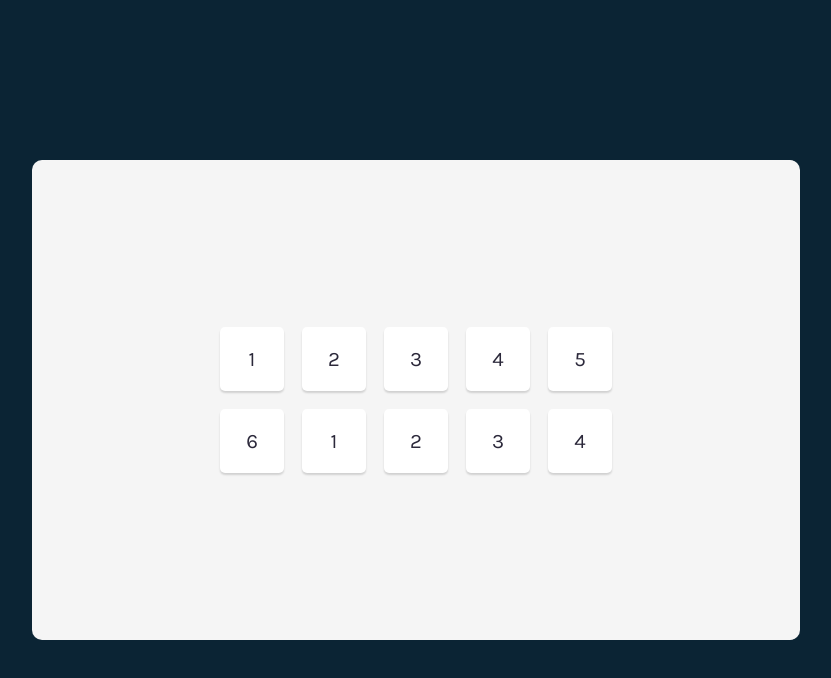
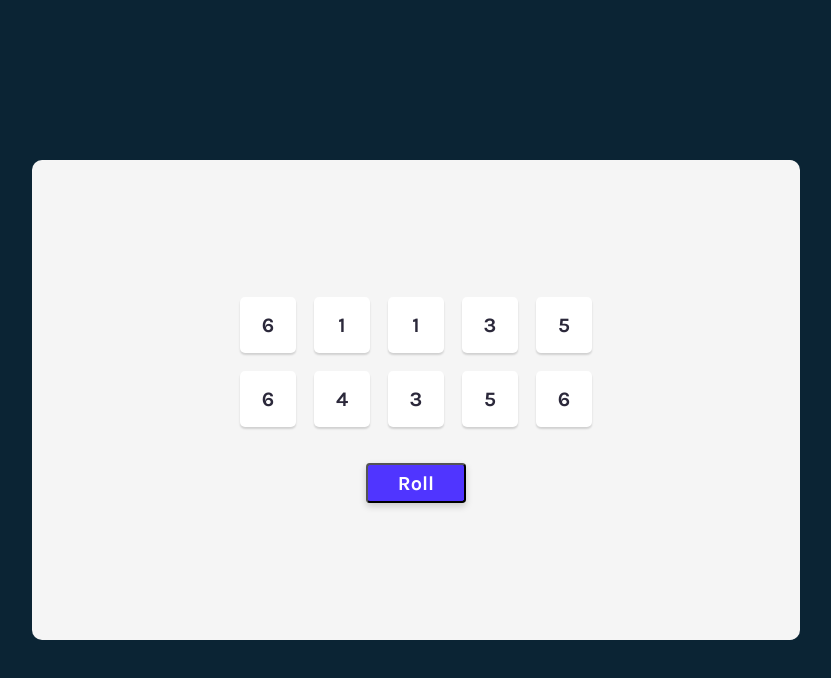
Before and after one commit to martinchakarov/tenzies, a React (Create React App) app: page / in a window 1280 px wide. Shown: the top 678 px of the page, without its empty margins (224-1055 px from the left). Built offline with nearby package versions, Linux system fonts and the light colour scheme.

Commit message:
Add Roll Dice button

```diff
--- a/src/App.jsx
+++ b/src/App.jsx
@@ -1,21 +1,32 @@
 import Die from './components/Die';
+import React from 'react';
 
 export default function App() {
+
+  function allNewDice() {
+    const dice = [];
+
+    for (let i = 0; i < 10; i++) {
+      dice.push(Math.floor(Math.random() * 6) + 1);
+    }
+
+    return dice;
+  }
+
+  const [diceValues, setDiceValues] = React.useState(allNewDice());
+
+  const diceElements = diceValues.map(x => <Die value={x}/>);
+
+  function rollDice() {
+    setDiceValues(allNewDice())
+  }
 
   return (
     <main className="app">
       <div className="dice">
-        <Die value={1}/>
-        <Die value={2}/>
-        <Die value={3}/>
-        <Die value={4}/>
-        <Die value={5}/>
-        <Die value={6}/>
-        <Die value={1}/>
-        <Die value={2}/>
-        <Die value={3}/>
-        <Die value={4}/>
+        {diceElements}
       </div>
+      <button className="btn" onClick={rollDice}>Roll</button>
     </main>
   );
 }
--- a/src/components/Die.jsx
+++ b/src/components/Die.jsx
@@ -1,7 +1,7 @@
 export default function Die(props) {
     return (
         <div className="die">
-            {props.value}
+            <h2 className="die-value">{props.value}</h2>
         </div>
     )
 }
--- a/src/style.css
+++ b/src/style.css
@@ -19,12 +19,14 @@ body {
   display: flex;
   justify-content: center;
   align-items: center;
+  flex-direction: column;
+  gap: 36px;
 }
 
 .dice {
   display: grid;
-  grid-template-columns: repeat(5, 4em);
-  grid-template-rows: repeat(2, 4em);
+  grid-template-columns: repeat(5, 3.5em);
+  grid-template-rows: repeat(2, 3.5em);
   justify-content: center;
   gap: 18px;
 }
@@ -34,10 +36,35 @@ body {
   display: flex;
   justify-content: center;
   align-items: center;
+  background: #FFFFFF;
+  box-shadow: 0px 2px 2px rgba(0, 0, 0, 0.15);
+}
+
+.die:hover {
+  cursor: pointer;
+}
+
+.die-value {
   font-size: 20.5px;
   line-height: 24px;
   text-align: center;
   color: #2B283A;
-  background: #FFFFFF;
-  box-shadow: 0px 2px 2px rgba(0, 0, 0, 0.15);
 }
+
+.btn {
+  font-family: 'Karla';
+  font-style: normal;
+  font-weight: 700;
+  font-size: 20px;
+  line-height: 19px;
+  color: #FFFFFF;
+  background: #5035FF;
+  box-shadow: 0px 3.2px 7.68px rgba(0, 0, 0, 0.18);
+  border-radius: 3.81277px;
+  width: 5em;
+  height: 2em;
+}
+
+.btn:hover {
+  cursor: pointer;
+}
```
